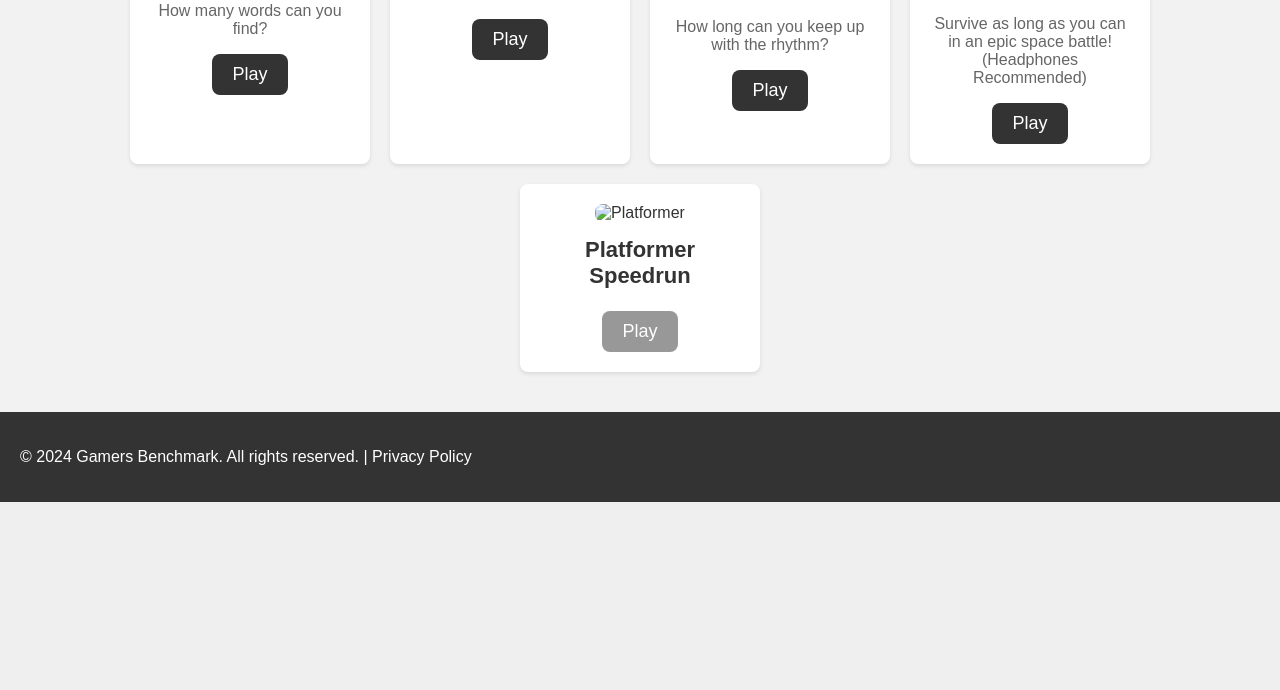
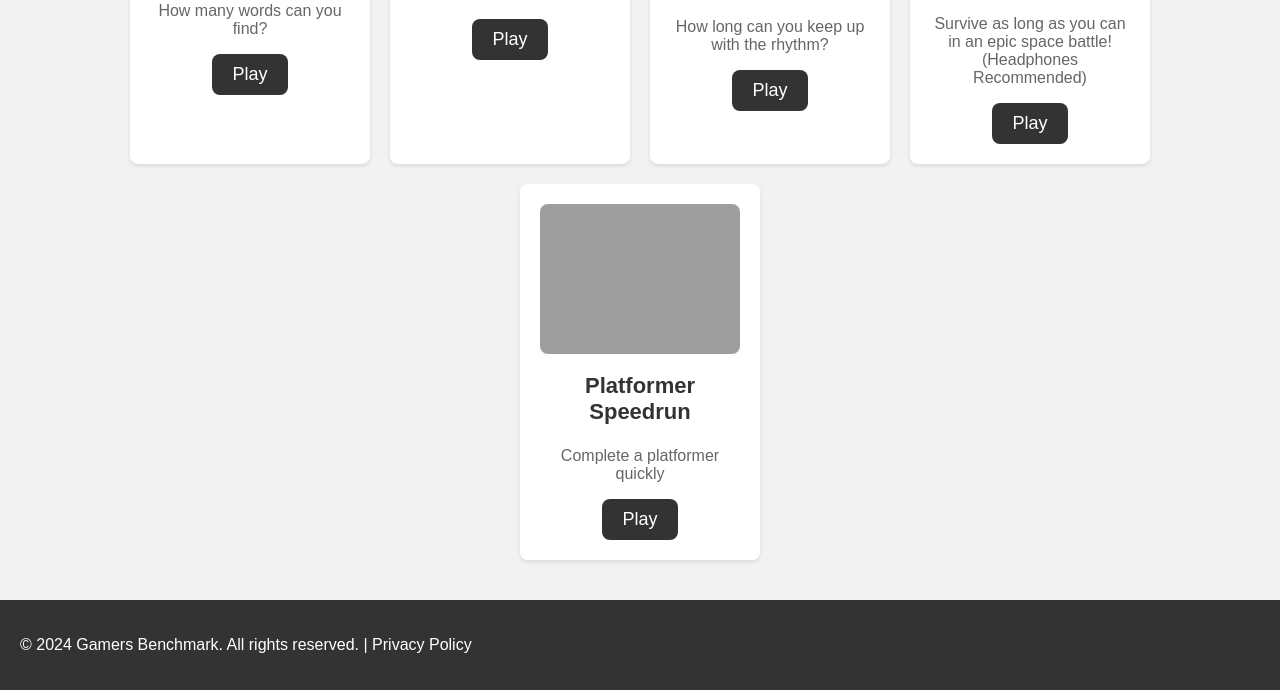
Before and after one commit to zaprithu/Gamers_Benchmark, a PHP site: page / in a window 1280 px wide. Shown: the part 1363-2053 px from the top of the page. Before the commit the page ends 1865 px from the top, so only its background shows below. Run offline with PHP 8.4, Linux system fonts and the light colour scheme; some libraries are stand-ins or nearby versions; grey boxes are pictures that could not be loaded.

Commit message:
Update index.php

```diff
--- a/index.php
+++ b/index.php
@@ -153,12 +153,14 @@ $username = $isLoggedIn ? $_SESSION['username'] : null;
             <button class="btn" onclick="window.location.href='games/bullet_hell/bullet_hell.html'">Play</button> <!-- Link to game page -->
         </div>
 
+        <!-- Game Card: Speedrun -->
         <div class="game-card">
-            <img src="https://via.placeholder.com/200" alt="Platformer">
+            <img src="images/speedrun.PNG" alt="Platformer"> <!-- Image for the game -->
             <h3>Platformer Speedrun</h3>
-            <p></p>
-            <button class="btn-d">Play</button>
+            <p>Complete a platformer quickly</p>
+            <button class="btn" onclick="window.location.href='games/platformspeedrun/index.html'">Play</button> <!-- Link to game page -->
         </div>
+
     </div>
 
     <!-- Footer Section -->
```
